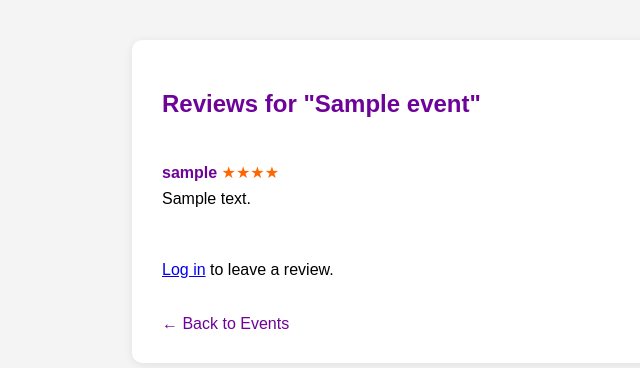
After one commit to akanazi0/SWE-Project, a Flask app: page /event/1/reviews in a window 1280 px wide. The commit adds this page. Shown: the top 368 px of the page, without its empty margins (128-768 px from the left). Run offline with Flask 3, Linux system fonts and the light colour scheme; tables that the repository leaves empty hold one stand-in row (values such as "Sample post").

Commit message:
fixed filtering system + added reviews.html

```diff
--- a/auth/auth.py
+++ b/auth/auth.py
@@ -45,6 +45,15 @@ class Booking(db.Model):
     id = db.Column(db.Integer, primary_key=True)
     user_id = db.Column(db.Integer, db.ForeignKey('user.id'), nullable=False)
     event_id = db.Column(db.Integer, db.ForeignKey('event.id'), nullable=False)
+
+# Review model
+class Review(db.Model):
+    id = db.Column(db.Integer, primary_key=True)
+    event_id = db.Column(db.Integer, db.ForeignKey('event.id'), nullable=False)
+    user_id = db.Column(db.Integer, db.ForeignKey('user.id'), nullable=False)
+    username = db.Column(db.String(80), nullable=False)
+    content = db.Column(db.Text, nullable=False)
+    rating = db.Column(db.Integer, nullable=False)
 
 with app.app_context():
     db.create_all()
@@ -243,5 +252,43 @@ def uploaded_file(filename):
 def allowed_file(filename):
     return '.' in filename and filename.rsplit('.', 1)[1].lower() in ALLOWED_EXTENSIONS
 
+@app.route('/event/<int:event_id>/reviews', methods=['GET', 'POST'])
+def event_reviews(event_id):
+    event = Event.query.get_or_404(event_id)
+    reviews = Review.query.filter_by(event_id=event_id).all()
+    if request.method == 'POST':
+        username = session.get('username')
+        if not username:
+            flash("Please log in to leave a review.")
+            return redirect(url_for('login'))
+        user = User.query.filter_by(username=username).first()
+        if not user and username == 'admin':
+            # Allow admin to leave a review even if not in User table
+            user_id = 0
+            display_name = 'admin'
+        elif user:
+            user_id = user.id
+            display_name = user.username
+        else:
+            flash("User not found. Please log in again.")
+            return redirect(url_for('login'))
+        content = request.form.get('content', '').strip()
+        rating = int(request.form.get('rating', 5))
+        if not content:
+            flash("Review cannot be empty.")
+        else:
+            review = Review(
+                event_id=event_id,
+                user_id=user_id,
+                username=display_name,
+                content=content,
+                rating=rating
+            )
+            db.session.add(review)
+            db.session.commit()
+            flash("Review submitted!")
+            return redirect(url_for('event_reviews', event_id=event_id))
+    return render_template('reviews.html', event=event, reviews=reviews)
+
 if __name__ == '__main__':
     app.run(debug=True)
--- /dev/null
+++ b/auth/templates/reviews.html
@@ -0,0 +1,58 @@
+<!DOCTYPE html>
+<html lang="en">
+<head>
+    <meta charset="UTF-8">
+    <title>Reviews for {{ event.name }}</title>
+    <style>
+        body { font-family: Arial, sans-serif; background: #f4f4f4; }
+        .container { max-width: 700px; margin: 40px auto; background: #fff; border-radius: 10px; box-shadow: 0 2px 10px rgba(0,0,0,0.08); padding: 30px; }
+        h2 { color: #6e0399; }
+        .review-list { margin: 30px 0; }
+        .review { border-bottom: 1px solid #eee; padding: 15px 0; }
+        .review:last-child { border-bottom: none; }
+        .review-user { font-weight: bold; color: #6e0399; }
+        .review-rating { color: #ff6600; }
+        .review-content { margin: 8px 0; }
+        form textarea { width: 100%; min-height: 60px; margin-bottom: 10px; border-radius: 5px; border: 1px solid #ccc; padding: 8px; }
+        form select, form button { padding: 8px; border-radius: 5px; border: 1px solid #ccc; }
+        form button { background: #6e0399; color: #fff; border: none; font-weight: bold; cursor: pointer; }
+        form button:hover { background: #ae00ff; }
+        .back-link { display: inline-block; margin-top: 20px; color: #6e0399; text-decoration: none; }
+        .back-link:hover { text-decoration: underline; }
+    </style>
+</head>
+<body>
+    <div class="container">
+        <h2>Reviews for "{{ event.name }}"</h2>
+        <div class="review-list">
+            {% for review in reviews %}
+                <div class="review">
+                    <span class="review-user">{{ review.username }}</span>
+                    <span class="review-rating">{% for i in range(review.rating) %}★{% endfor %}</span>
+                    <div class="review-content">{{ review.content }}</div>
+                </div>
+            {% else %}
+                <p>No reviews yet. Be the first to review!</p>
+            {% endfor %}
+        </div>
+        {% if session.get('username') or session.get('username') == 'admin' %}
+        <form method="POST">
+            <label for="rating">Rating:</label>
+            <select name="rating" id="rating">
+                {% for i in range(1, 6) %}
+                <option value="{{ i }}">{{ i }} Star{% if i > 1 %}s{% endif %}</option>
+                {% endfor %}
+            </select>
+            <br>
+            <label for="content">Your Review:</label>
+            <textarea name="content" id="content" required></textarea>
+            <br>
+            <button type="submit">Submit Review</button>
+        </form>
+        {% else %}
+        <p><a href="{{ url_for('login') }}">Log in</a> to leave a review.</p>
+        {% endif %}
+        <a href="{{ url_for('welcome') }}" class="back-link">← Back to Events</a>
+    </div>
+</body>
+</html>
```
Also changed, not shown: auth/templates/welcome.html (+15 -18 lines).
